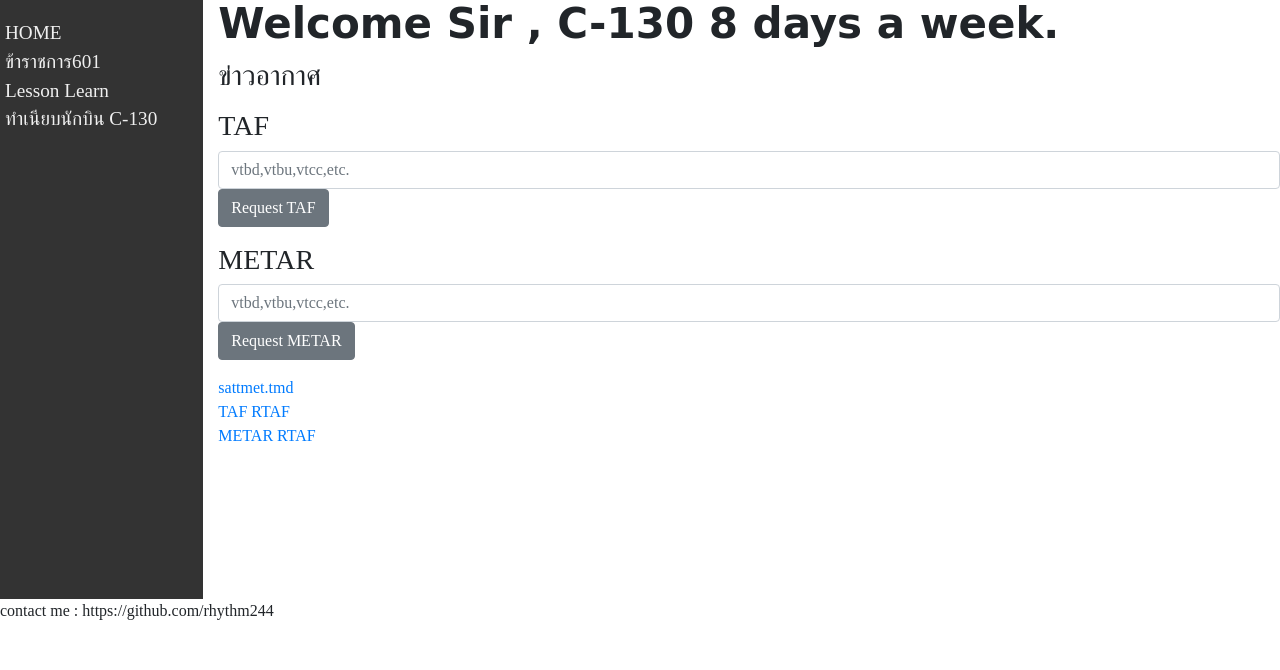
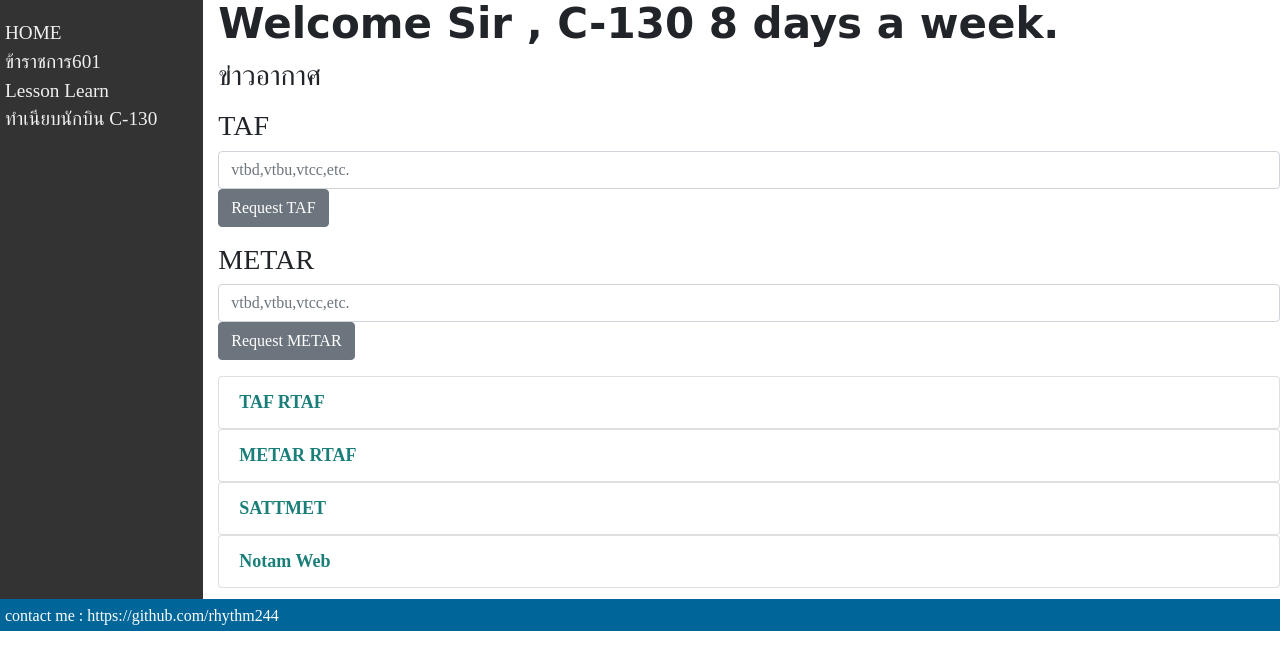
Before and after one commit to rhythm244/django_google_cloud, a Django app: page / in a window 1280 px wide. Shown: the part 71-741 px from the top of the page. Run offline with Django 3.2, Linux system fonts and the light colour scheme; the visitor is signed in with stand-in values (Sample User, id 1); some libraries are stand-ins or nearby versions.

Commit message:
before change pilot130.html data-set

```diff
--- a/myapp/templates/myapp/index.html
+++ b/myapp/templates/myapp/index.html
@@ -55,15 +55,17 @@
         <div id='metar_display'></div>
         <!-- ----------------------------------------------------------------------------------- -->
 
+        <div class="link-other">
+            <a id="list-a" target="_blank" href="http://www.weather.rtaf.mi.th/dashboard/taf.html"><li class="list-group-item list-group-item-action">TAF RTAF</li></a>
+            <a id="list-a" target="_blank" href="http://www.weather.rtaf.mi.th/dashboard/metar.html"><li class="list-group-item list-group-item-action">METAR RTAF</li></a>
+            <a id="list-a" target="_blank" href="http://www.sattmet.tmd.go.th/satmet/mergesat.html"><li class="list-group-item list-group-item-action">SATTMET</li></a>
+            <a id="list-a" target="_blank" href="http://notamweb.aviation-civile.gouv.fr/"><li class="list-group-item list-group-item-action">Notam Web</li></a>
+        </div>
 
-        <li><a target="_blank" href="http://www.sattmet.tmd.go.th/satmet/mergesat.html">sattmet.tmd</a></li>
-
-        <li><a target="_blank" href="http://www.weather.rtaf.mi.th/dashboard/taf.html">TAF RTAF</a></li>
-        <li><a target="_blank" href="http://www.weather.rtaf.mi.th/dashboard/metar.html">METAR RTAF</a></li>
 
 
     {% else %}
-        Welcome
+        Welcome ....if not have user and password contact admin
     {% endif %}
 
     </div>
--- a/myapp/templates/myapp/layout.html
+++ b/myapp/templates/myapp/layout.html
@@ -61,12 +61,9 @@
                     <div>
                         <a href="{% url 'myapp:pilot_c130' %}">ทำเนียบนักบิน C-130</a>
                     </div>
+            </div>
+            {% endif %}
 
-                    {% else %}
-                        <div></div>
-                    {% endif %}
-
-            </div>
 
             <div class="main col-lg-10">
                 {% block body %}
@@ -78,7 +75,7 @@
 
 
         <footer>
-            <div class="footer-text">contact me : https://github.com/rhythm244</div>
+            <a href="https://github.com/rhythm244"><div class="footer-text">contact me : https://github.com/rhythm244</div></a>
 
         </footer>
 
--- a/mysite/settings.py
+++ b/mysite/settings.py
@@ -44,8 +44,8 @@ BASE_DIR = os.path.dirname(os.path.dirname(os.path.abspath(__file__)))
 SECRET_KEY = seckey_key
 
 # SECURITY WARNING: don't run with debug turned on in production!
-DEBUG = False
-# DEBUG = True
+# DEBUG = False
+DEBUG = True
 
 # SECURITY WARNING: App Engine's security features ensure that it is safe to
 # have ALLOWED_HOSTS = ['*'] when the app is deployed. If you deploy a Django
--- a/static/myapp/styles.css
+++ b/static/myapp/styles.css
@@ -9,10 +9,36 @@ header {
     background-color: #2b6430;
 }
 
+footer {
+    height: 2em;
+    position: relative;
+    z-index: 1;
+    background-color: #006699;
+
+}
+
+.footer-text {
+    display: inline-block;
+    vertical-align: middle;
+    padding: 5px;
+    font-size: 16px;
+    font-weight: 200;
+    color: #fff;
+}
+
+
 /* .cover {
     background: url("https://storage.googleapis.com/media-bucket-thong-django-2/cover/bg_c130.jpg") 50%;
     height: min-content;
 } */
+
+td{
+    width: 120px;
+    height: 10px;
+    word-wrap: break-word;
+    min-width: 150px;
+    max-width: 30px;
+}
 
 .logo {
     height: 70px;
@@ -26,13 +52,15 @@ header {
     font-weight: 700;
 }
 
-#taf_display li {
+#metar_display li {
     border: solid black 2px;
     margin: 10px 5px;
 }
-#metar_display li {
-    border: solid black 2px;
-    margin: 10px 5px;
+
+.link-other a li{
+    font-size : 18px;
+    font-weight: 800;
+    color:rgb(26, 126, 121);
 }
 
 .sign {
```
Lines whose indentation alone changed are shown as unchanged.
